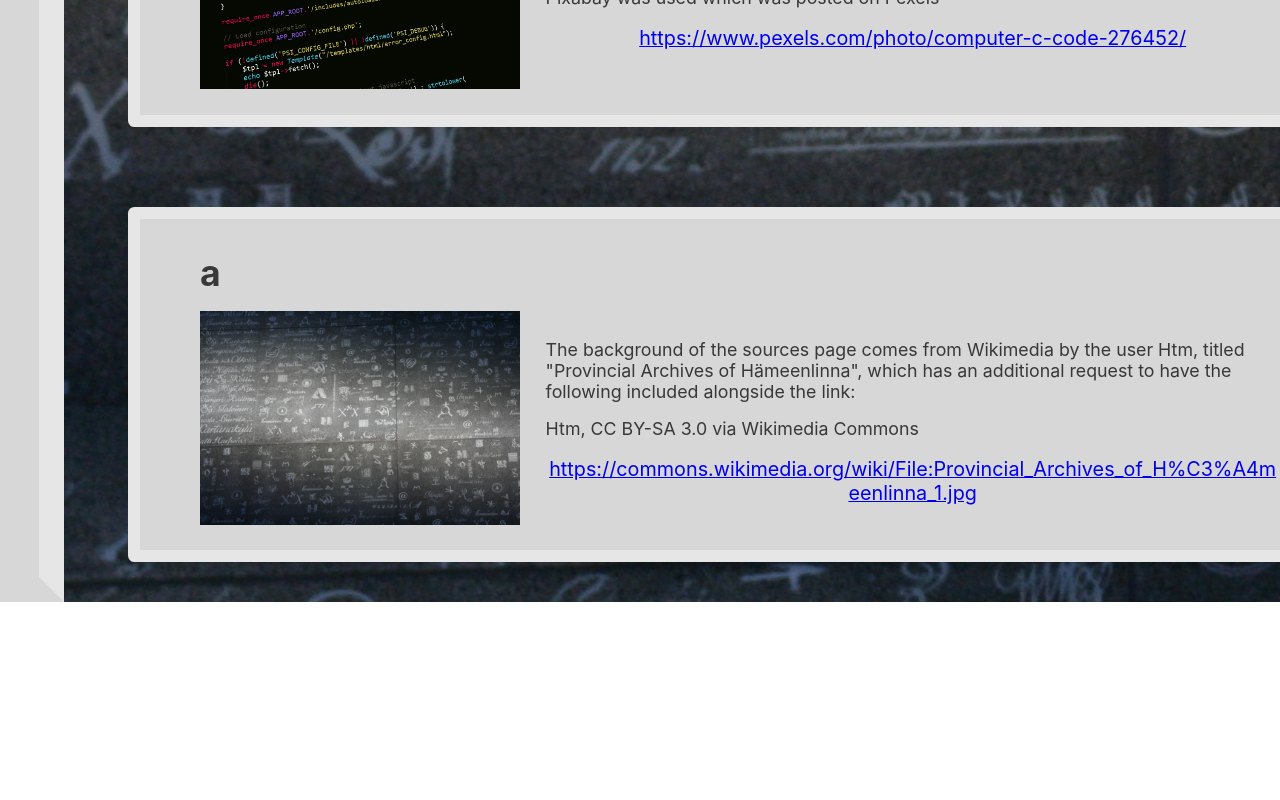
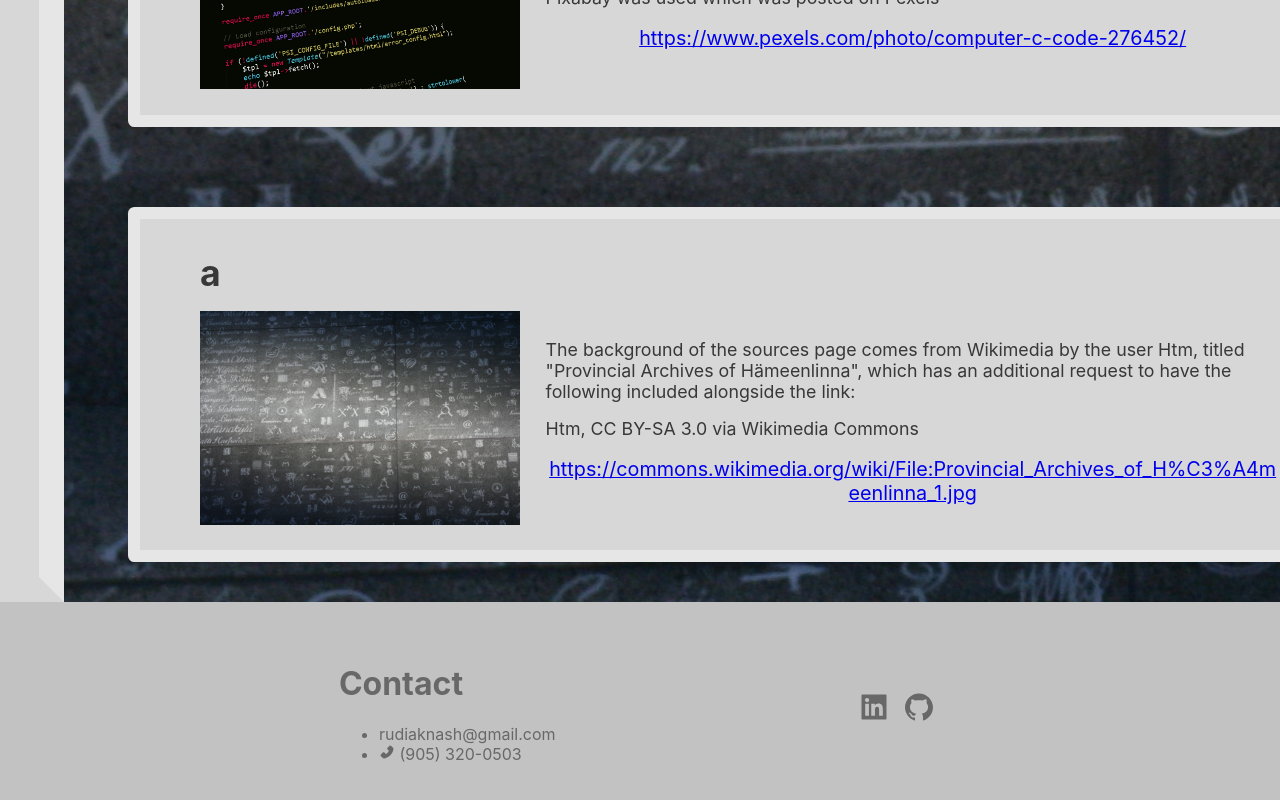
Before and after one commit to NashRudiak/portfolioserver, a React (Create React App) app: page /sources in a window 1280 px wide. Shown: the part 2134-2934 px from the top of the page. Before the commit the page ends 2736 px from the top, so only its background shows below. Built offline with nearby package versions, Linux system fonts and the light colour scheme.

Commit message:
Added small styling to footer

```diff
--- a/src/code/Footer.js
+++ b/src/code/Footer.js
@@ -1,14 +1,43 @@
-import '../stylesheets/App.css';
+import '../stylesheets/Footer.css';
+import { IconContext } from "react-icons";
+import { AiFillLinkedin, AiFillGithub, AiFillPhone } from "react-icons/ai";
 
-function FooterLinks() {
-
-}
+/* Unfortunately I have to import the colors from App.css here
+ * as there does not seem to be a way to use them from the style sheet */
+export const Themes = {
+    backEmph: "#e6e6e6",
+    backPress: "#c2c2c2",
+    backReg: "#d7d7d7",
+    textCol: "#383838",
+    pageHigh: "#686868",
+    textShadow: "#a5a5a5"
+};
 
 function Footer() {
     return(
-        <div class="Footer">
-
-        </div>
+        <footer>
+            <IconContext.Provider value={{ color: Themes.pageHigh, size: "2em"}}>
+                <div class="contactSpot">
+                    <h1 class="test">Contact</h1>
+                    <ul class="contactList">
+                        <li>rudiaknash@gmail.com</li>
+                        <li>
+                            <IconContext.Provider value={{size: "1em"}}><AiFillPhone /></IconContext.Provider> (905) 320-0503
+                        </li>
+                    </ul>
+                </div>
+                <div class="links">
+                    <ul class="linkList">
+                        <li>
+                            <a href="https://www.linkedin.com/in/nash-rudiak-46ab11346"><AiFillLinkedin /></a>
+                        </li>
+                        <li>
+                            <a href="https://github.com/NashRudiak"><AiFillGithub /></a>
+                        </li>
+                    </ul>
+                </div>
+            </IconContext.Provider>
+        </footer>
     );
 }
 
--- /dev/null
+++ b/src/stylesheets/Footer.css
@@ -0,0 +1,22 @@
+@import "./App.css";
+
+footer {
+    background-color: var(--backPress);
+    color: var(--pageHigh);
+    margin: 0px;
+    padding: 5vh;
+    display: flex;
+    align-items: center;
+    justify-content: center;
+    column-gap: 20vw;
+}
+
+ul.linkList {
+    list-style-type: none;
+}
+
+ul.linkList li {
+    display: inline-block;
+    overflow: auto;
+    margin: 0px 0.5vw 0px 0.5vw;
+}
```
